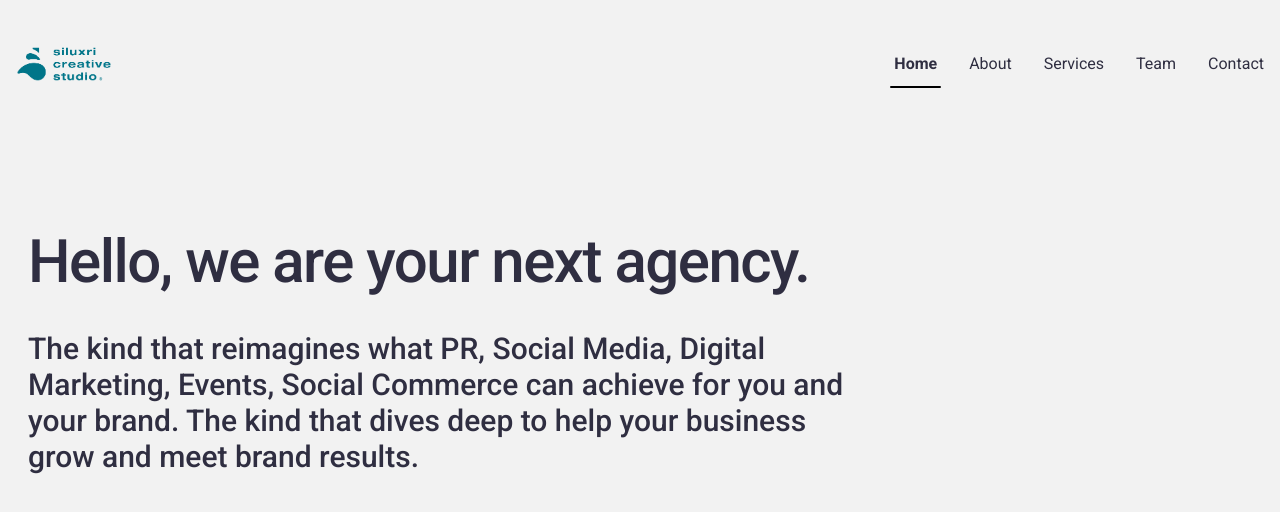
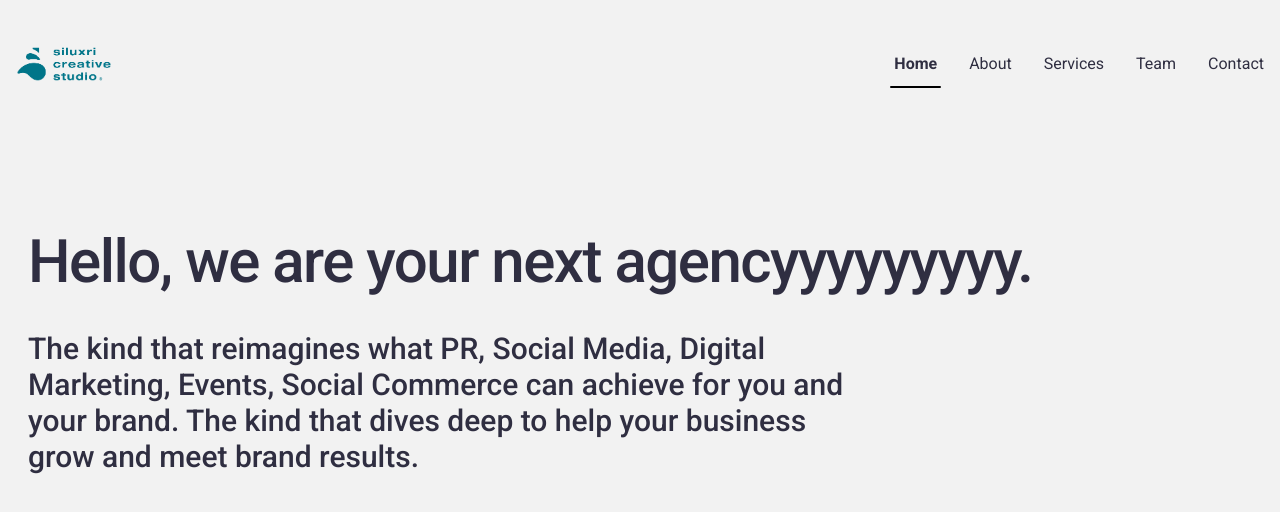
Before and after one commit to ernestkris6/Siluxuri, a React (Vite) app: page / in a window 1280 px wide. Shown: the top 512 px of the page. Built offline with nearby package versions, Linux system fonts and the light colour scheme.

Commit message:
test video

```diff
--- a/src/Components/Homecomponents/HomeHero.jsx
+++ b/src/Components/Homecomponents/HomeHero.jsx
@@ -8,7 +8,7 @@ export default function HeroSection() {
         <div className="w-full">
           {/* Heading */}
           <h1 className="text-4xl font-medium leading-tight tracking-tight sm:text-5xl md:text-6xl">
-            Hello, we are your next agency.
+            Hello, we are your next agencyyyyyyyyy.
           </h1>
 
           {/* Description */}
```
